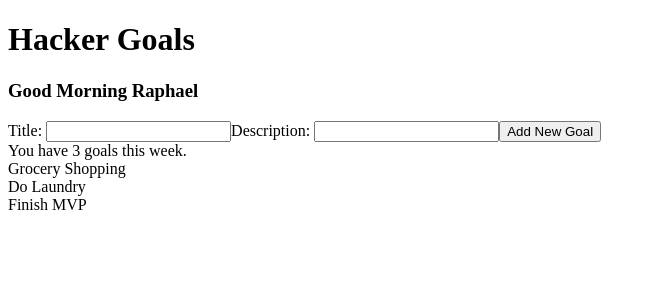
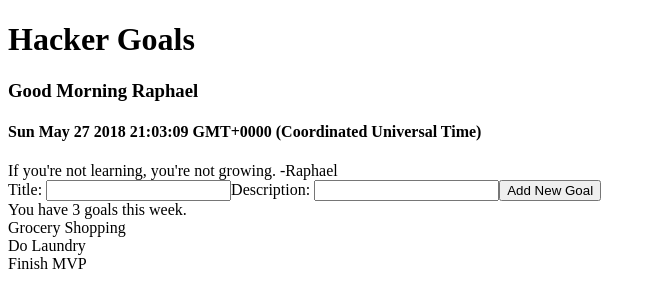
Before and after one commit to riffryder/Hacker-Goals, a React app: page / in a window 1280 px wide. Shown: the top 308 px of the page, without its empty margins (0-656 px from the left). Built offline with nearby package versions, Linux system fonts and the light colour scheme; the HTML template or start-up script is replaced by a standard one.

Commit message:
Add date to state and render Quote component to app

```diff
--- a/react-client/src/components/App.jsx
+++ b/react-client/src/components/App.jsx
@@ -2,13 +2,14 @@ import React from 'react';
 import $ from 'jquery';
 
 import Goals from './Goals.jsx';
+import Quote from './Quote.jsx'
 
 class App extends React.Component {
   constructor(props) {
     super(props);
     this.state = {
-      date: new Date(),
-      goals: ['Grocery Shopping', 'Do Laundry', 'Finish MVP']
+      date: new Date().toString(),
+      goals: ['Grocery Shopping', 'Do Laundry', 'Finish MVP'],
     }
   }
 
@@ -34,8 +35,10 @@ class App extends React.Component {
       </div>
       <div>
         <h3>Good Morning Raphael</h3>
+        <h4>{this.state.date}</h4>
       </div>
       <div>
+        <Quote />
       </div>
       <div>
         Title: <input id='title' type='text'></input>
```
